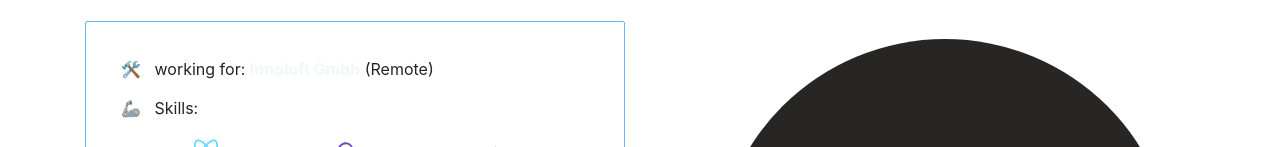
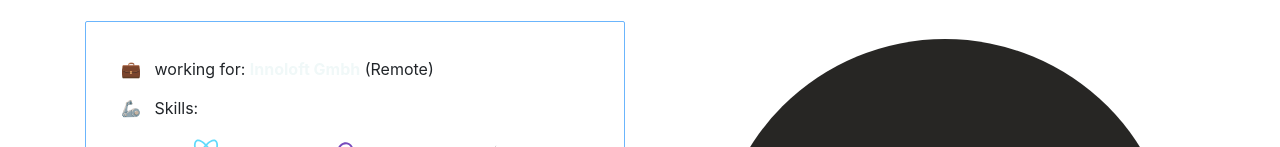
Before and after one commit to arpitnath/myportfolio, a Next.js app: page / in a window 1280 px wide. Shown: the part 199-346 px from the top of the page. Built offline with nearby package versions, Linux system fonts and the light colour scheme.

Commit message:
social icons component

```diff
--- a/components/Profile.js
+++ b/components/Profile.js
@@ -10,6 +10,7 @@ import {
 } from 'react-bootstrap'
 import styles from '../styles/Home.module.css'
 import Skills from './Skills'
+import SocialIcons from './SocialIcons'
 
 const Profile = ({ profile }) => {
   const [skills2, setSkills2] = useState(false)
@@ -35,22 +36,11 @@ const Profile = ({ profile }) => {
             <span>Hi there 😁 &nbsp;I'm</span>
             <h1>{profile.name}</h1>
             <h5>{profile.role}</h5>
-            <div
-              style={{ marginLeft: '-60px', marginBottom: '-60px' }}
-              className={styles.sectionWrapper}
-            >
-              {profile.social.map(ac => (
-                <div className={styles.sectionContent} key={ac.id}>
-                  <a target='_blank' href={ac.url}>
-                    <img src={ac.icon} />
-                  </a>
-                </div>
-              ))}
-            </div>
+            <SocialIcons data={profile.social} />
           </Col>
           <div className={styles.bio}>
             <Col className={styles.bioInfo}>
-              🛠 &nbsp; working for:{' '}
+              💼 &nbsp; working for:{' '}
               <span className={styles.org}>{profile.organization}</span>
               &nbsp;{`${'(' + profile.location + ')'}`}
             </Col>
--- a/components/Skills.js
+++ b/components/Skills.js
@@ -1,4 +1,3 @@
-import React from 'react'
 import styles from '../styles/Home.module.css'
 
 const Skills = ({ skills }) => {
--- /dev/null
+++ b/components/SocialIcons.js
@@ -0,0 +1,20 @@
+import styles from '../styles/Home.module.css'
+
+const SocialIcons = ({ data }) => {
+  return (
+    <div
+      style={{ marginLeft: '-60px', marginBottom: '-60px' }}
+      className={styles.sectionWrapper}
+    >
+      {data.map(ac => (
+        <div className={styles.sectionContent} key={ac.id}>
+          <a target='_blank' href={ac.url}>
+            <img src={ac.icon} />
+          </a>
+        </div>
+      ))}
+    </div>
+  )
+}
+
+export default SocialIcons
```
Also changed, not shown: public/office.svg (added).
